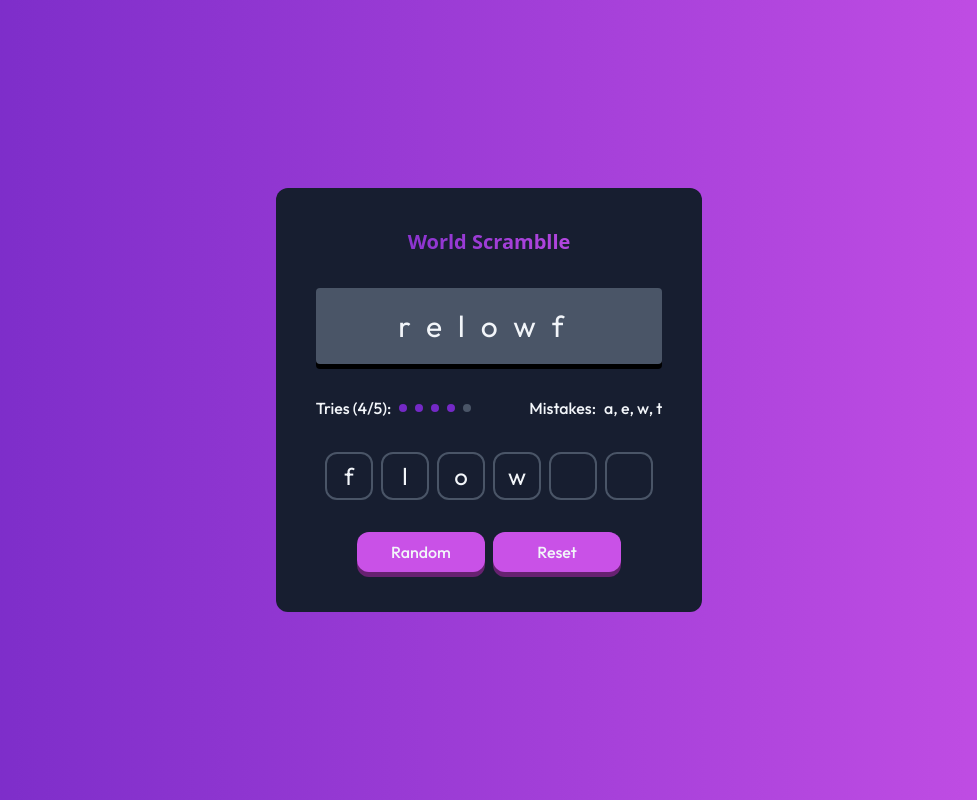
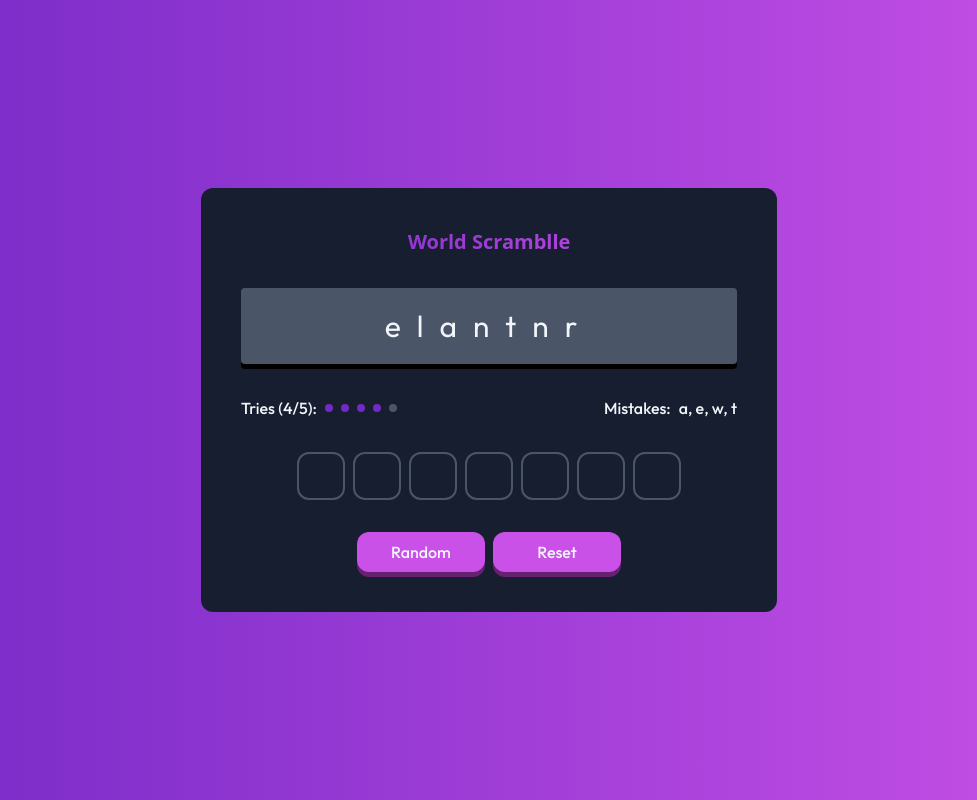
Before and after one commit to NicolasBQ/world-scramble, a React (Vite) app: page / in a window 1280 px wide. Shown: the whole page, without its empty margins (151-1128 px from the left). Built offline with nearby package versions, Linux system fonts and the light colour scheme.

Commit message:
Disorder Word

```diff
--- a/src/App.tsx
+++ b/src/App.tsx
@@ -1,10 +1,70 @@
-import { Card } from "./Card"
+// REACT
+import { useEffect, useState } from "react";
+// COMPONENTS
+import { SelectedWord } from "./SelectedWord";
+import { Tries } from "./Tries";
+import { Mistakes } from "./Mistakes";
+import { UserInput } from "./UserInput";
+import { Button } from "./Button";
+
+const WORDS = [
+  "apple", "ocean", "lamp", "whisper", "thunder", "puzzle", "moonlight", "feather", "volcano", "echo",
+  "breeze", "shadow", "melody", "compass", "sapphire", "gravity", "lantern", "jungle", "crystal", "mirage",
+  "raindrop", "horizon", "thunderstorm", "serpent", "avalanche", "nomad", "chimera", "vortex", "twilight", "ember",
+  "quicksand", "memento", "stardust", "obsidian", "midnight", "labyrinth", "specter", "phoenix", "solstice", "tundra",
+  "velvet", "nebula", "orbit", "paradox", "relic", "saffron", "zephyr", "fossil", "lagoon", "runestone"
+];
 
 function App() {
+  const [word, setWord] = useState('');
+
+  const selectWord = () => {
+    // Select a random word form the array
+    const randWord = WORDS[Math.floor(Math.random() * WORDS.length)];
+    // Knuth Shuffle algorithm to shuffle the word
+    const wordArr = randWord.split('');
+
+    for(let i = wordArr.length - 1; i >= 0; i--) {
+      console.log(randWord[i]);
+      const randPosition = Math.floor(Math.random() * i);
+      const temp = wordArr[randPosition];
+      wordArr[randPosition] = wordArr[i];
+      wordArr[i] = temp;
+    }
+
+    setWord(wordArr.join(''));
+  }
+
+  useEffect(() => {
+    selectWord();
+  }, [])
+
   return (
     <>
       <main className="w-full h-screen flex justify-center items-center bg-gradient-to-r from-purple to-pink">
-          <Card />
+        <section className="bg-dark-blue p-4 md:p-10 rounded-xl w-4/5 md:max-w-xl">
+            <h1 className="bg-gradient-to-r from-purple to-pink inline-block text-transparent bg-clip-text text-xl font-black text-center w-full">
+              World Scramblle
+            </h1>
+
+            <SelectedWord word={word}/>
+
+            <div className="flex flex-col gap-2 md:flex-row justify-between mt-8">
+                <Tries />
+                <Mistakes />
+            </div>
+
+            <UserInput word={word}/>
+
+            <div className="mt-8 flex justify-center gap-2">
+                <Button>
+                    Random
+                </Button>
+                <Button>
+                    Reset
+                </Button>
+            </div>
+        </section>
       </main>
     </>
   )
--- a/src/Button.tsx
+++ b/src/Button.tsx
@@ -7,7 +7,9 @@ interface buttonProps {
 
 const Button = ({ children }: buttonProps) => {
     return (
-        <button className="py-2 w-32 bg-pink rounded-xl text-white font-outfit font-medium shadow-button">
+        <button
+            className="py-2 w-32 bg-pink rounded-xl text-white font-outfit font-medium shadow-button active:shadow-none active:translate-y-1 focus:outline-none"
+        >
             {children}
         </button>
     )
--- a/src/Card.tsx
+++ /dev/null
@@ -1,37 +0,0 @@
-import { SelectedWord } from "./SelectedWord";
-import { Tries } from "./Tries";
-import { Mistakes } from "./Mistakes";
-import { UserInput } from "./UserInput";
-import { Button } from "./Button";
-
-const Card = () => {
-    return (
-        <section className="bg-dark-blue p-4 md:p-10 rounded-xl w-4/5 md:w-1/3">
-            <h1 className="bg-gradient-to-r from-purple to-pink inline-block text-transparent bg-clip-text text-xl font-black text-center w-full">
-              World Scramblle
-            </h1>
-
-            <SelectedWord />
-
-            <div className="flex flex-col gap-2 md:flex-row justify-between mt-8">
-                <Tries />
-                <Mistakes />
-            </div>
-
-            <UserInput />
-
-            <div className="mt-8 flex justify-center gap-2">
-                <Button>
-                    Random
-                </Button>
-                <Button>
-                    Reset
-                </Button>
-            </div>
-        </section>
-    )
-}
-
-export {
-    Card
-}
--- a/src/SelectedWord.tsx
+++ b/src/SelectedWord.tsx
@@ -1,7 +1,14 @@
-const SelectedWord = () => {
+interface selectedWordProps {
+    word: string
+}
+
+const SelectedWord = ({ word }: selectedWordProps) => {
     return (
-        <div className="w-full py-5 mt-8 bg-dark-grey text-center shadow-custom rounded">
-            <p className="text-3xl text-white font-outfit tracking-custom text-center">relowf</p>
+        <div className="w-full py-5 px-3 mt-8 bg-dark-grey text-center shadow-custom rounded">
+            <p className="text-xl md:text-3xl text-white truncate font-outfit tracking-custom text-center">{word}</p>
+            {
+                word.length > 9 && <p className="text-grey text-md tracking-small md:hidden">({word})</p>
+            }
         </div>
     )
 }
--- a/src/UserInput.tsx
+++ b/src/UserInput.tsx
@@ -1,35 +1,19 @@
-const UserInput = () => {
+interface userInputProps {
+    word: string
+}
+
+const UserInput = ({ word }: userInputProps) => {
     return (
         <form className="mt-8 flex justify-center gap-1 md:gap-2 flex-wrap">
-            <input
-                type="text"
-                className="custom-input"
-                value='f'
-            />
-            <input
-                type="text"
-                className="custom-input"
-                value="l"
-            />
-            <input
-                type="text"
-                className="custom-input"
-                value="o"
-            />
-            <input
-                type="text"
-                className="custom-input"
-                value="w"
-            />
-            <input
-                type="text"
-                className="custom-input"
-            />
-            <input
-                type="text"
-                className="custom-input"
-            />
-
+            {
+                word.split('').map((_char, i) => (
+                    <input
+                        type="text"
+                        className="custom-input"
+                        key={i}
+                    />
+                ))
+            }
 
         </form>
     )
--- a/tailwind.config.js
+++ b/tailwind.config.js
@@ -21,7 +21,8 @@ export default {
         'button': '0px 5px 0px 0px #672171'
       },
       letterSpacing: {
-        'custom': '1rem'
+        'custom': '1rem',
+        'small': '0.5rem',
       }
     },
     fontFamily: {
```
